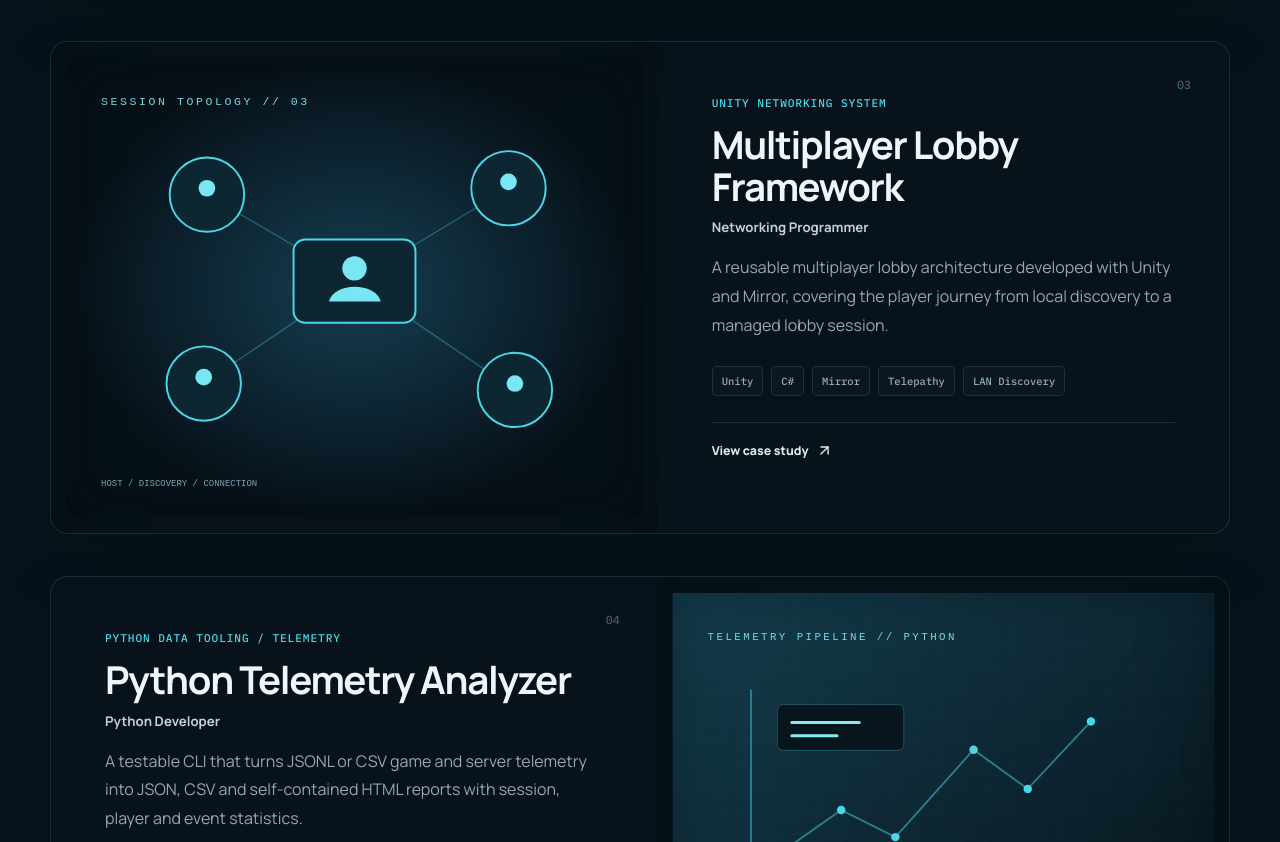
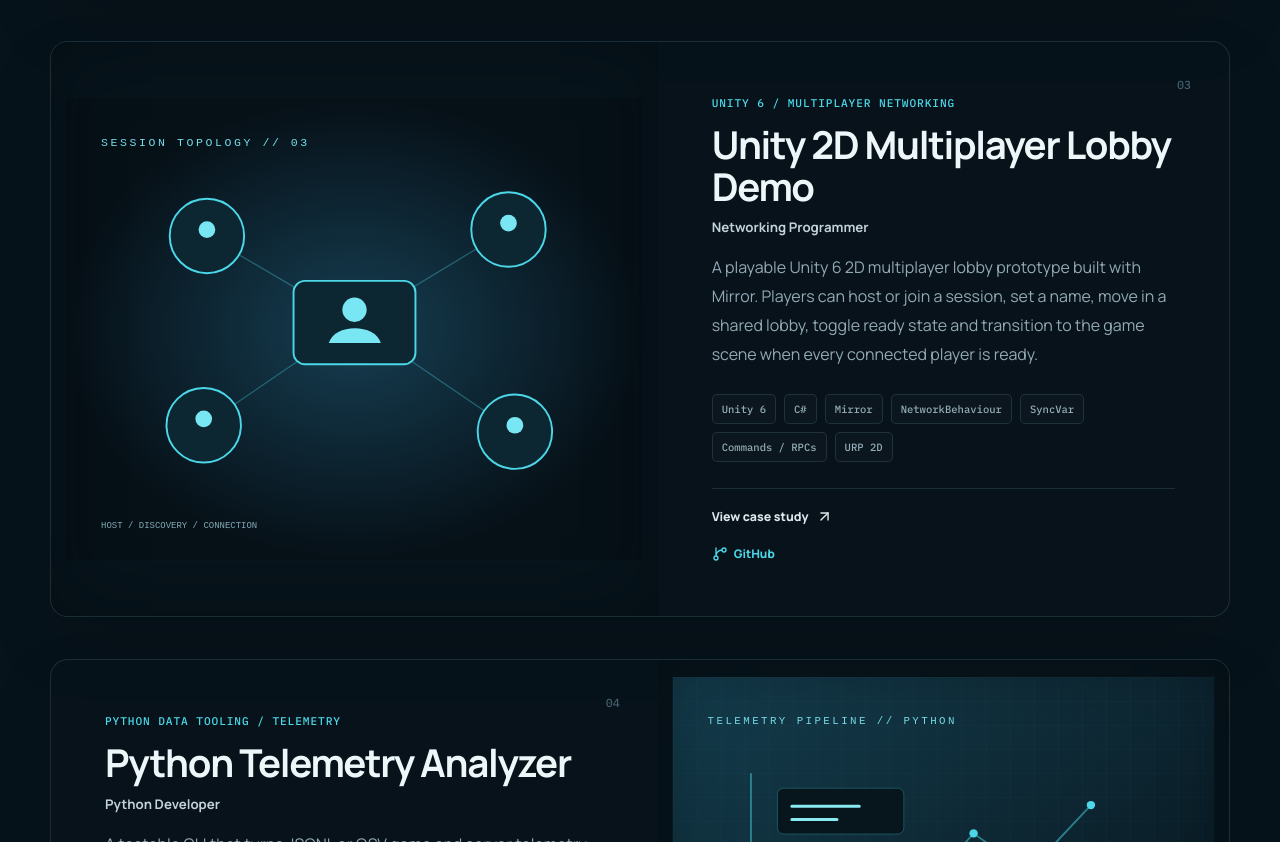
Before and after one commit to Make4T/portfolio, a React (Vite) app: page / in a window 1280 px wide. Shown: the part 3129-3971 px from the top of the page. Built offline with nearby package versions, Linux system fonts and the light colour scheme.

Commit message:
Add Unity multiplayer lobby project details

```diff
--- a/src/data/projects.ts
+++ b/src/data/projects.ts
@@ -47,15 +47,16 @@
     featured: true,
   },
   {
-    title: "Multiplayer Lobby Framework",
-    category: "Unity Networking System",
+    title: "Unity 2D Multiplayer Lobby Demo",
+    category: "Unity 6 / Multiplayer Networking",
     role: "Networking Programmer",
-    description: "A reusable multiplayer lobby architecture developed with Unity and Mirror, covering the player journey from local discovery to a managed lobby session.",
-    technologies: ["Unity", "C#", "Mirror", "Telepathy", "LAN Discovery"],
+    description: "A playable Unity 6 2D multiplayer lobby prototype built with Mirror. Players can host or join a session, set a name, move in a shared lobby, toggle ready state and transition to the game scene when every connected player is ready.",
+    technologies: ["Unity 6", "C#", "Mirror", "NetworkBehaviour", "SyncVar", "Commands / RPCs", "URP 2D"],
     image: "./images/projects/lobby.svg",
-    imageAlt: "Network-node diagram representing a multiplayer lobby framework",
-    systems: ["Host and join flow", "Party creation", "Player limits", "Server and LAN discovery", "Lobby player tracking", "Connection lifecycle management"],
-    challenge: "The lobby separates connection state, player membership and presentation so sessions remain understandable and reusable across different game prototypes.",
+    imageAlt: "Network-node diagram representing a Unity 2D multiplayer lobby",
+    systems: ["Host and join UI flow", "Mirror NetworkManager lifecycle", "Networked player spawning", "Synced player name and ready state", "Server-authoritative click-to-move target", "ClientRpc player-list refresh", "All-ready server scene transition", "Standalone Windows build"],
+    challenge: "A lobby needs one authoritative view of connected players while each client keeps responsive local input. The demo sends input and ready-state requests to the server through Mirror Commands, synchronizes lobby state with SyncVars and broadcasts the roster back to clients before the server transitions everyone to the game scene.",
+    github: "https://github.com/Make4T/FAO_MultiP_Demo",
     featured: true,
   },
   {
```
